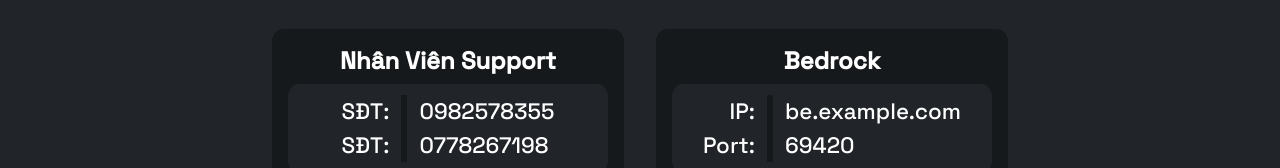
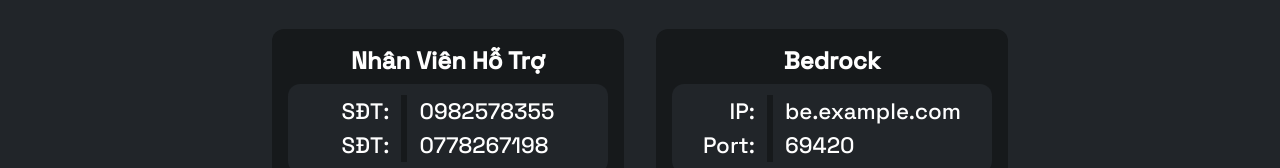
Before and after one commit to DanisReal/819youn, a plain HTML site: page index.html in a window 1280 px wide. Shown: the part 2383-2551 px from the top of the page. Drawn offline with nearby package versions, Linux system fonts and the light colour scheme.

Commit message:
Update index.html

```diff
--- a/index.html
+++ b/index.html
@@ -146,7 +146,7 @@
         <a class="headline">How to join</a>
         <div class="main3_join_div_div">
           <div class="main3_join_div">
-            <a class="main3_join_title">Nhân Viên Support</a>
+            <a class="main3_join_title">Nhân Viên Hỗ Trợ</a>
             <div class="main3_join_content_div">
               <div class="main3_join_categories">
                 <a>SĐT:</a>
```
